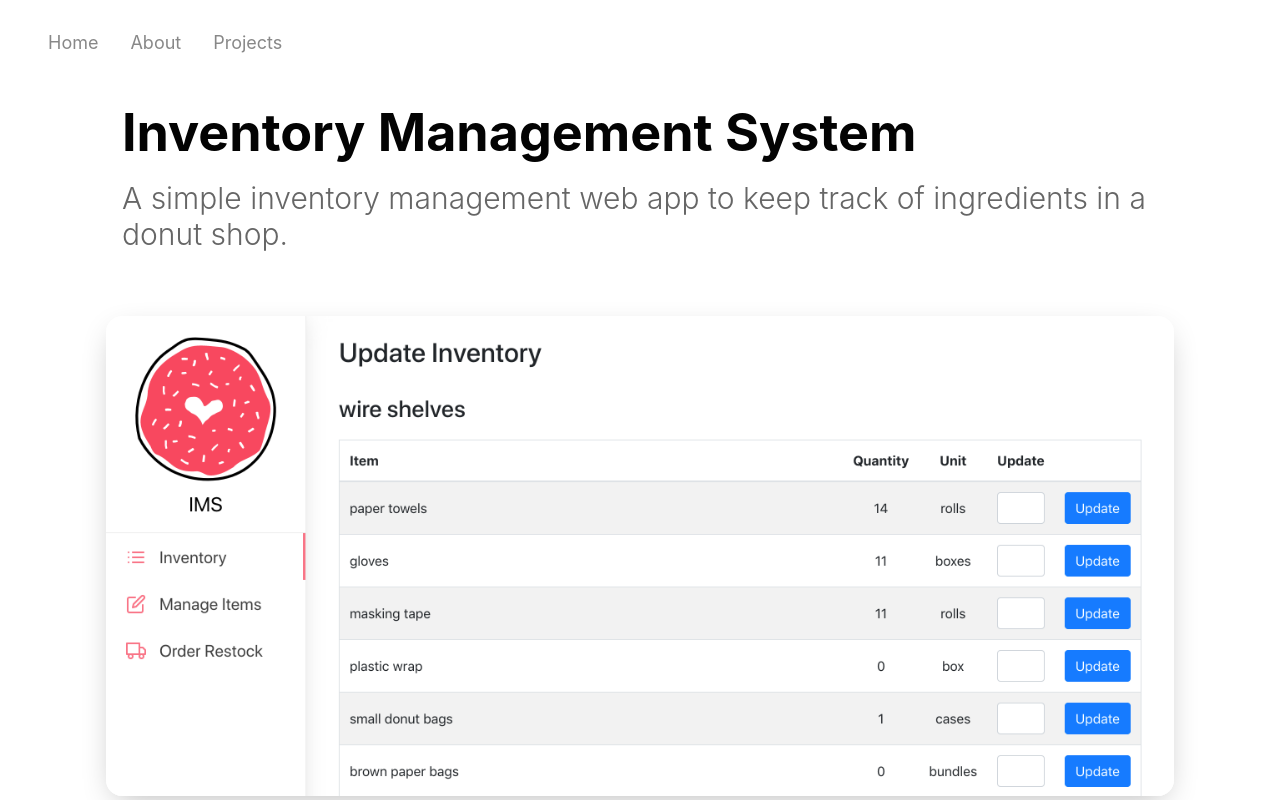
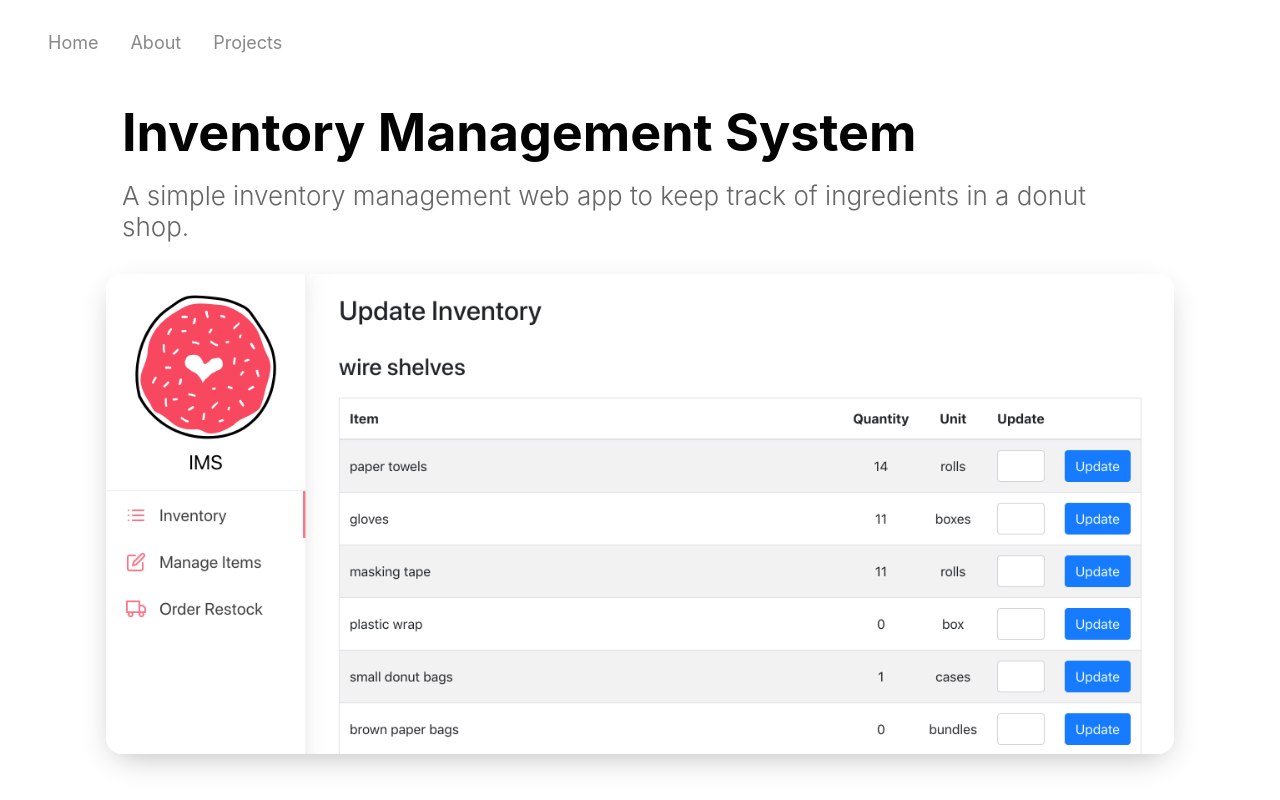
Before and after one commit to kieracarman/portfolio, a Next.js app: page /projects/inventory in a window 1280 px wide. Shown: the top 800 px of the page. Built offline with nearby package versions, Linux system fonts and the light colour scheme; no server answers.

Commit message:
Fix styles

```diff
--- a/styles/Project.module.scss
+++ b/styles/Project.module.scss
@@ -18,7 +18,7 @@
     overflow: hidden;
     border-radius: 16px;
     box-shadow: 0 10px 32px -10px rgba(0,0,0,0.30);
-    margin: 4rem 0;
+    margin: 2rem 0 4rem 0;
   }
 }
 
--- a/styles/globals.css
+++ b/styles/globals.css
@@ -43,7 +43,7 @@ h3 {
 
 h4 {
   color: var(--grey-color);
-  font-size: 30px;
+  font-size: 26px;
   text-align: left;
   margin: 16px 0px;
   font-weight: 300;
```
